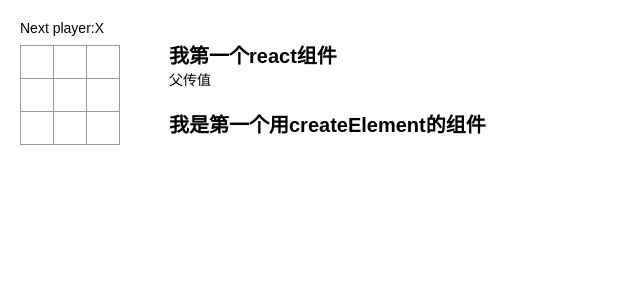
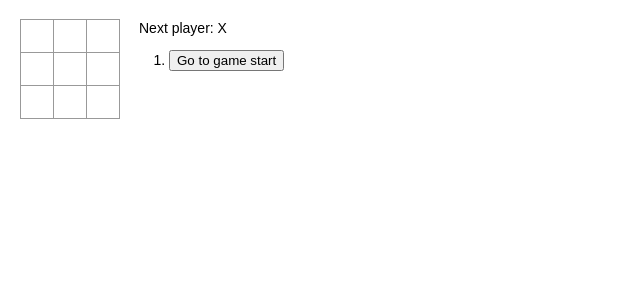
Before and after one commit to agreadname/studyreact-demo, a React (Create React App) app: page / in a window 1280 px wide. Shown: the top 300 px of the page, without its empty margins (0-640 px from the left). Built offline with nearby package versions, Linux system fonts and the light colour scheme.

Commit message:
完整版

```diff
--- a/src/index.js
+++ b/src/index.js
@@ -1,83 +1,27 @@
 import React from 'react';
 import ReactDOM from 'react-dom';
 import './index.css';
-// 定义组件 jsx
-class MyfirstReactComponet extends React.Component {
-    render() {
-        console.log("this", this);
+function Square(props) {
     return (
-            <div>
-                <div className="myfirstreact-css">我第一个react组件</div>
-                <div>{this.props.testprops}</div>
-
-                {/* <button onClick={this.addNum}>点击我加1（{this.i}）</button> */}
-            </div>
-        )
-    }
-}
-// createElement API
-class MyjsxReactComponent extends React.Component {
-    render() {
-        return React.createElement('div', { className: 'myfirstreact-css' }, '我是第一个用createElement的组件')
-    }
-}
-//class写法
-// class Square extends React.Component {
-//     constructor(props) {
-//         super(props);
-//         this.state = { myclassName: 'square square1' }
-//     }
-//     render() {
-//         return (
-//             <button className={this.state.myclassName} onClick={() => { this.props.onClick() }}>
-//                 {this.props.val}
-//             </button>
-//         );
-//     }
-// }
-//函数写法
-function Square(props) {
-    return (<button className="square" onClick={props.onClick}>
-        {props.val}
-    </button>)
+      <button className="square" onClick={props.onClick}>
+        {props.value}
+      </button>
+    );
   }
 
   class Board extends React.Component {
-    // 定义class内部通用参数
-    constructor(props) {
-        super(props)
-        this.state = { testShow: '1', squares: Array(9).fill(null),xIsNext:true }
-    }
-    // 个人定制的函数
-    handleClick(i) {
-        const squares = this.state.squares.slice();//相当于复制
-        if (calculateWinner(squares) || squares[i]) {
-            return;
-          }
-        squares[i] =this.state.xIsNext?'X':'O';
-        this.setState({ squares: squares ,xIsNext:!this.state.xIsNext})
+    renderSquare(i) {
+      return (
+        <Square
+          value={this.props.squares[i]}
+          onClick={() => this.props.onClick(i)}
+        />
+      );
     }
 
-    renderSquare(i) {
-        //在react实例里面注册的一个组件，
-        return <Square val={this.state.squares[i]} onClick={() => {
-            this.handleClick(i)
-        }} />;
-    }
-    //最终渲染的参数
     render() {
-
-        const winner=calculateWinner(this.state.squares)
-        let status;
-        if(winner){
-            status='winner'+winner
-        }else{
-            status='Next player:'+(this.state.xIsNext?'X':'O');
-        }
       return (
         <div>
-                <div className="status">{status}</div>
-                {/* <div className="status">{this.state.testShow}</div> */}
           <div className="board-row">
             {this.renderSquare(0)}
             {this.renderSquare(1)}
@@ -99,21 +43,80 @@
   }
 
   class Game extends React.Component {
+    constructor(props) {
+      super(props);
+      this.state = {
+        history: [
+          {
+            squares: Array(9).fill(null)
+          }
+        ],
+        stepNumber: 0,
+        xIsNext: true
+      };
+    }
+
+    handleClick(i) {
+      const history = this.state.history.slice(0, this.state.stepNumber + 1);
+      const current = history[history.length - 1];
+      const squares = current.squares.slice();
+      if (calculateWinner(squares) || squares[i]) {
+        return;
+      }
+      squares[i] = this.state.xIsNext ? "X" : "O";
+      this.setState({
+        history: history.concat([
+          {
+            squares: squares
+          }
+        ]),
+        stepNumber: history.length,
+        xIsNext: !this.state.xIsNext
+      });
+    }
+
+    jumpTo(step) {
+      this.setState({
+        stepNumber: step,
+        xIsNext: (step % 2) === 0
+      });
+    }
+
     render() {
+      const history = this.state.history;
+      const current = history[this.state.stepNumber];
+      const winner = calculateWinner(current.squares);
+
+      const moves = history.map((step, move) => {
+        const desc = move ?
+          'Go to move #' + move :
+          'Go to game start';
+        return (
+          <li key={move}>
+            <button onClick={() => this.jumpTo(move)}>{desc}</button>
+          </li>
+        );
+      });
+
+      let status;
+      if (winner) {
+        status = "Winner: " + winner;
+      } else {
+        status = "Next player: " + (this.state.xIsNext ? "X" : "O");
+      }
+
       return (
         <div className="game">
           <div className="game-board">
-                    <Board />
+            <Board
+              squares={current.squares}
+              onClick={i => this.handleClick(i)}
+            />
           </div>
           <div className="game-info">
-                    <div>{/* status */}</div>
-                    <ol>{/* TODO */}</ol>
+            <div>{status}</div>
+            <ol>{moves}</ol>
           </div>
-                <div>
-                    <MyfirstReactComponet testprops="父传值" />
-                    <MyjsxReactComponent />
-                </div>
-
         </div>
       );
     }
@@ -121,10 +124,8 @@
 
   // ========================================
 
-ReactDOM.render(
-    <Game />,
-    document.getElementById('root')
-);
+  ReactDOM.render(<Game />, document.getElementById("root"));
+
   function calculateWinner(squares) {
     const lines = [
       [0, 1, 2],
@@ -134,7 +135,7 @@
       [1, 4, 7],
       [2, 5, 8],
       [0, 4, 8],
-      [2, 4, 6],
+      [2, 4, 6]
     ];
     for (let i = 0; i < lines.length; i++) {
       const [a, b, c] = lines[i];
```
Lines whose indentation alone changed are shown as unchanged.
